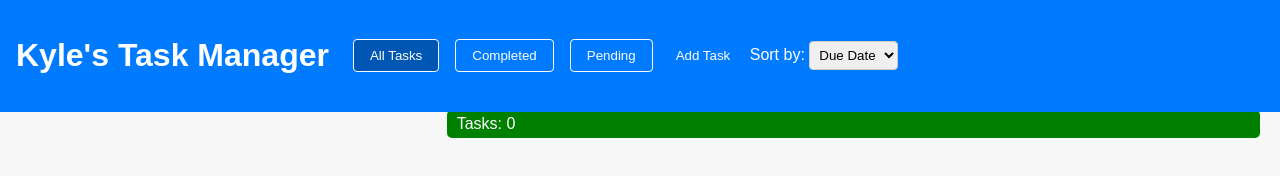
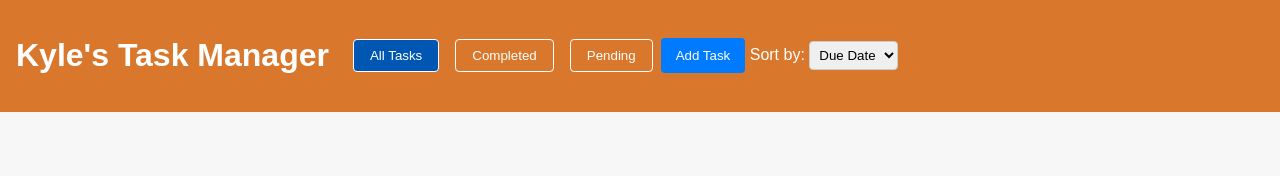
Before and after one commit to kylephamn/To-Do, a plain HTML site: page src/index.html in a window 1280 px wide. Drawn offline with Linux system fonts and the light colour scheme.

Commit message:
so silly, literally didnt add calendar css

```diff
--- a/src/index.html
+++ b/src/index.html
@@ -3,7 +3,7 @@
 <head>
     <meta charset="UTF-8">
     <meta name="viewport" content="width=device-width, initial-scale=1.0">
-    <title>Task Manager with Calendar</title>
+    <title>Kyle's Task Manager</title>
     <link rel="stylesheet" href="style.css">
 </head>
 <body>
@@ -24,10 +24,11 @@
         </div>
     </header>
 
-    <div class="task-manager-dashboard">
+    <div class="main-content">
         <div id="calendar-container">
             <div id="calendar"></div>
         </div>
+        <div class="task-manager-dashboard">
             <div id="task-manager">
                 <input type="text" id="taskInput" placeholder="Add a new task">
                 <input type="date" id="dueDateInput">
@@ -40,6 +41,7 @@
                 <ul id="taskList"></ul>
             </div>
         </div>
+    </div>
 
     <script src="script.js"></script>
 </body>
--- a/src/style.css
+++ b/src/style.css
@@ -115,7 +115,7 @@ button:hover {
 }
 
 .task-manager-header {
-    background-color: #007bff; /* Or any color you prefer */
+    background-color: #D9782D; /* Or any color you prefer */
     color: white;
     padding: 1rem;
     position: fixed; /* Keep the header fixed at the top */
@@ -162,3 +162,17 @@ nav {
 #addTaskBtn {
     margin-left: auto; /* Moves the Add Task button to the right */
 }
+main-content {
+    display: flex;
+    flex-direction: row;
+}
+
+#calendar-container {
+    width: 20%; /* or whatever width you prefer */
+    padding: 10px;
+}
+
+.task-manager-dashboard {
+    flex-grow: 1; /* takes up the rest of the space */
+    padding: 10px;
+}
```
Lines whose indentation alone changed are shown as unchanged.
